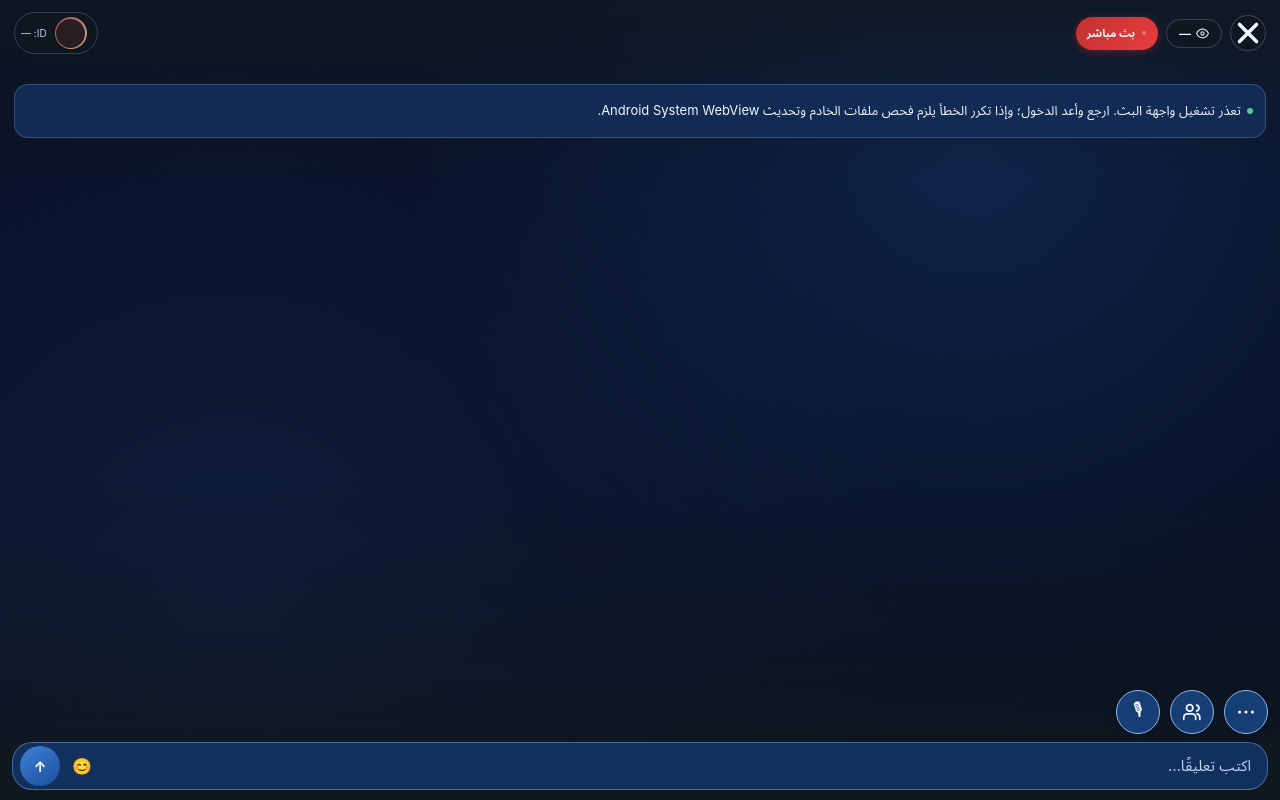
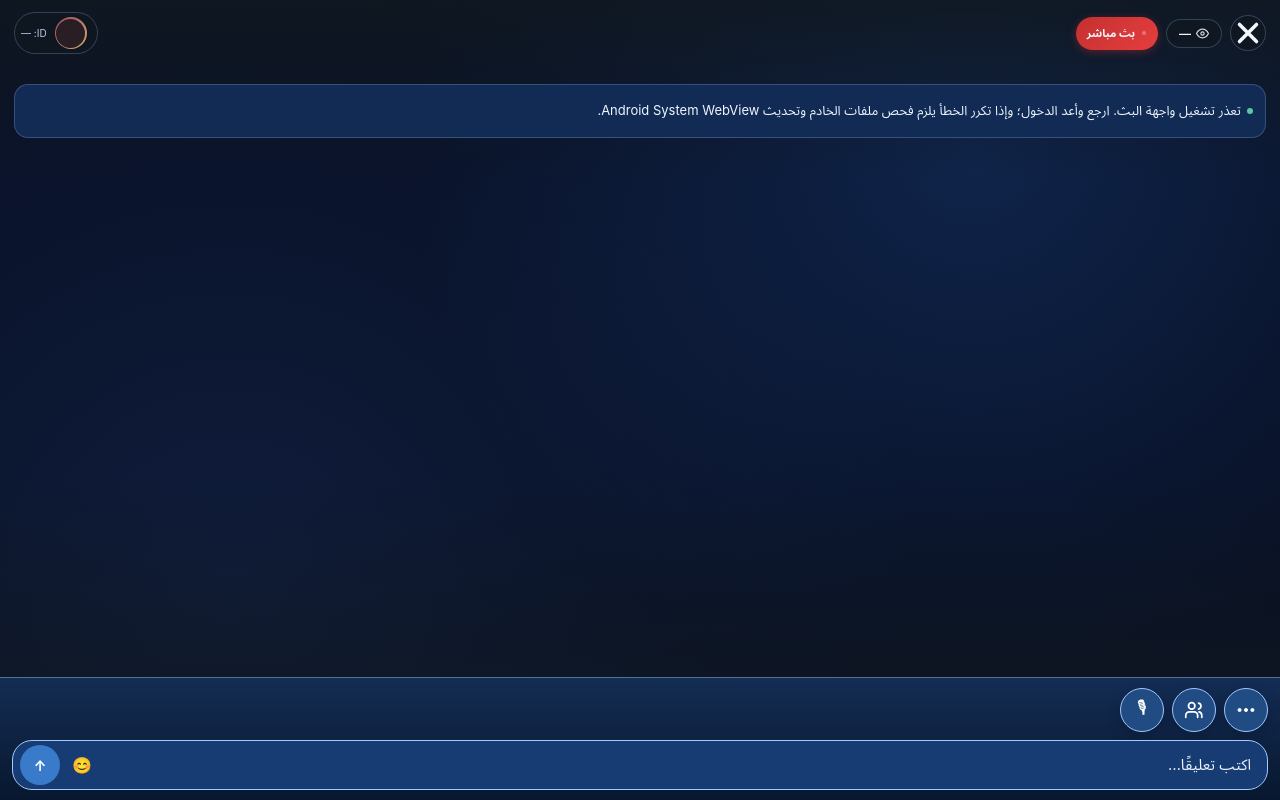
Before and after one commit to khtab919/sync, a Django app: template backend/core/templates/core/live_room.html in a window 1280 px wide. Run offline with Django 5.2, Linux system fonts and the light colour scheme; the template is opened without the code that fills it, so the values that code supplies are empty; some libraries are stand-ins or nearby versions.

Commit message:
fix(live CSS): enforce readable two-row controls on small light/dark screens

```diff
--- a/backend/core/static/core/live-stage.css
+++ b/backend/core/static/core/live-stage.css
@@ -1043,3 +1043,57 @@ body.audio-mode.comments-hidden #messages,body.audio-mode.comments-hidden #pinne
 #stage footer .tool-circle:focus-visible, #stage #publisherControls button:focus-visible {
   outline:2px solid #FFFFFF; outline-offset:2px;
 }
+
+/* rooms-controls-21: real-device footer visibility repair.
+   Keep all actions visible in both light and dark room themes. */
+#stage footer {
+  color:#F5F9FF!important;
+  background:linear-gradient(to top,#08172F,#142D54)!important;
+  border-top:1px solid #9ABCF088;
+}
+#stage footer .bottom{
+  display:flex;flex-direction:column;align-items:stretch;gap:8px;
+}
+#stage footer .quick-actions{
+  display:flex;flex-direction:row;align-items:center;justify-content:flex-start;
+  width:100%;min-width:0;gap:clamp(4px,1.5vw,8px);
+}
+#stage footer .quick-actions .tool-circle{
+  display:grid;place-items:center;min-width:39px;
+  width:clamp(39px,11vw,44px);height:clamp(39px,11vw,44px);
+  flex:0 0 clamp(39px,11vw,44px);padding:0;
+  color:#FFFFFF!important;background:#214B83!important;
+  border:1px solid #A0C7FF!important;opacity:1;
+}
+#stage footer .quick-actions .tool-circle svg{
+  display:block;width:22px;height:22px;
+  color:#FFFFFF!important;stroke:currentColor!important;opacity:1;
+}
+#stage footer .quick-actions .tool-circle svg[fill="currentColor"]{
+  fill:currentColor!important;
+}
+#stage footer .quick-actions .gift-fab{
+  margin-inline-start:auto;flex:0 0 44px;width:44px;height:44px;
+}
+#stage footer #composer{
+  box-sizing:border-box;width:100%;min-width:0;min-height:50px;
+  flex:0 0 50px;display:flex;align-items:center;padding:4px 7px;
+  border:1px solid #A4C9FF;background:#173C73;
+}
+#stage footer #composer input{
+  min-width:0;flex:1 1 auto;width:0;
+  color:#FFFFFF!important;caret-color:#FFFFFF;font-size:15px;
+}
+#stage footer #composer input::placeholder{
+  color:#ECF3FF!important;opacity:1!important;
+}
+#stage footer #composer .composer-send{
+  display:grid;place-items:center;flex:0 0 40px;
+  width:40px;height:40px;min-height:40px;
+  color:#FFFFFF!important;background:#397ACB;
+}
+#stage footer #composer .composer-emoji{color:#FFFFFF!important;opacity:1;}
+html[data-theme="light"] body.audio-mode header .identity-meta strong,
+html[data-theme="light"] body.audio-mode header .identity-meta small{
+  color:#F5F9FF;
+}
```
